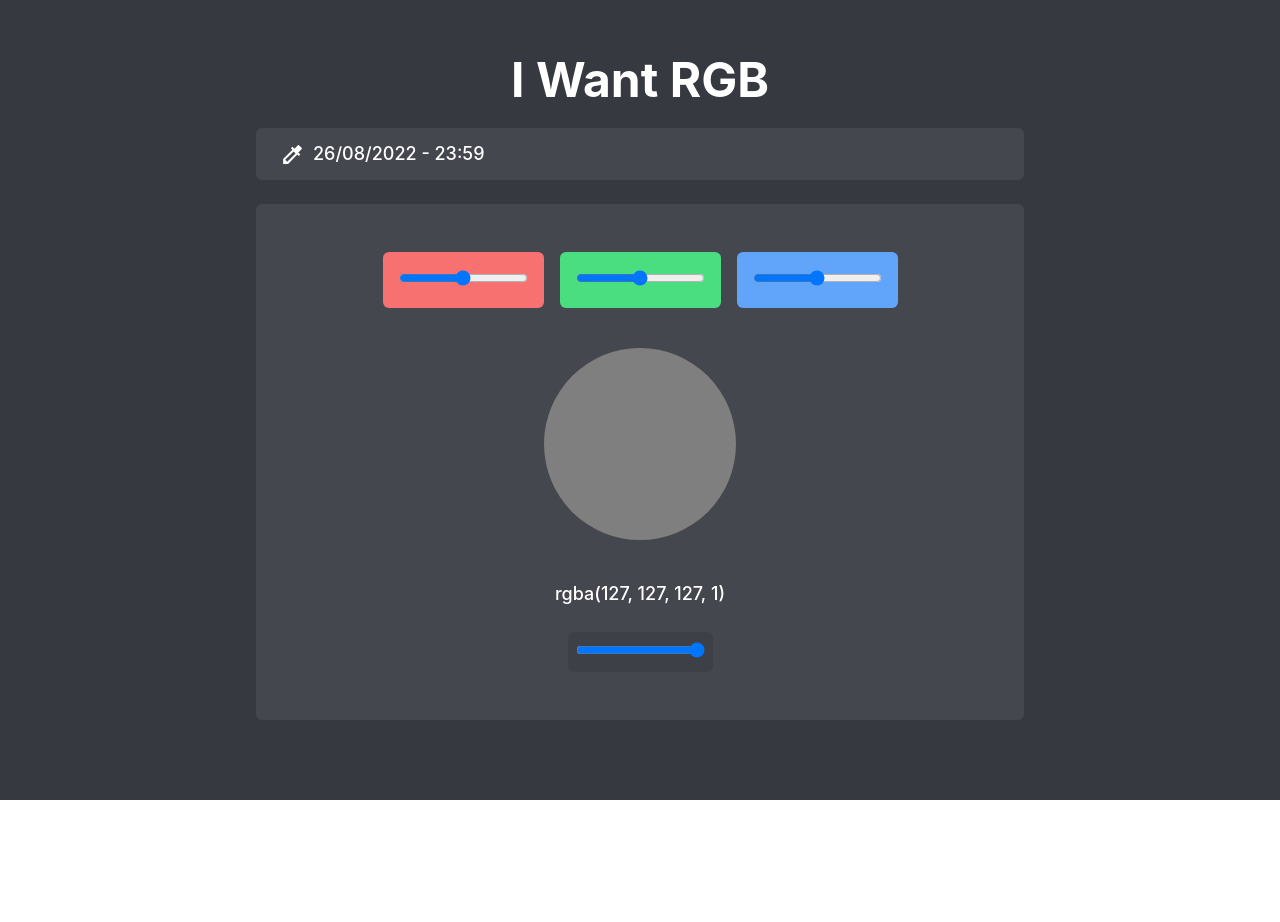
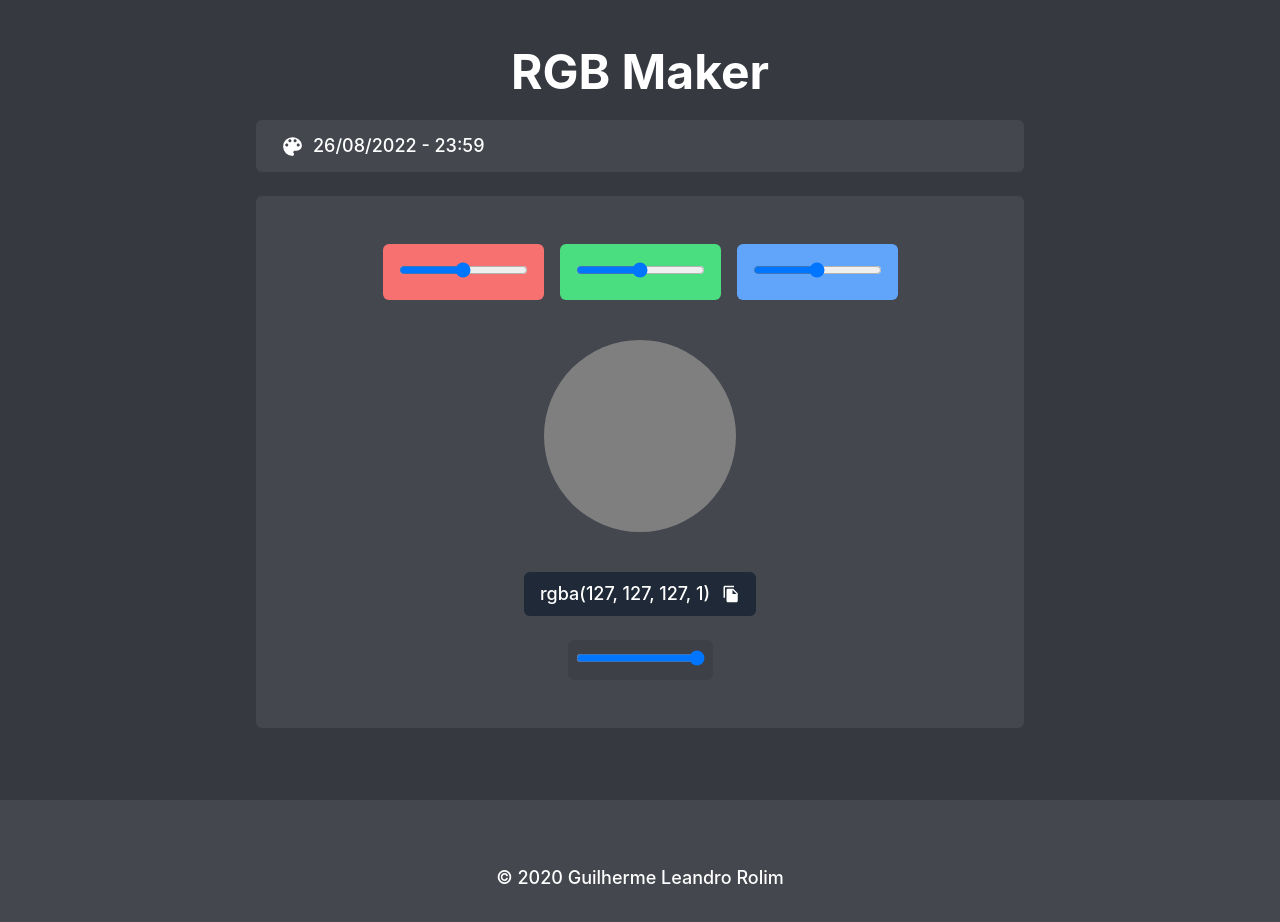
Before and after one commit to guirdy/rgb-maker, a Next.js app: page / in a window 1280 px wide. Shown: the top 922 px of the page. Before the commit the page ends 800 px from the top, so only its background shows below. Built offline with nearby package versions, Linux system fonts and the light colour scheme.

Commit message:
feat: rgba component

```diff
--- /dev/null
+++ b/components/RGBAGenerator.tsx
@@ -0,0 +1,132 @@
+// React
+import { FunctionComponent, useState } from 'react';
+
+// Libs
+import { IoMdColorFilter } from 'react-icons/io';
+import { MdFileCopy } from 'react-icons/md';
+
+export const RGBAGenerator: FunctionComponent = () => {
+  const [red, setRed] = useState(127);
+  const [green, setGreen] = useState(127);
+  const [blue, setBlue] = useState(127);
+  const [opacity, setOpacity] = useState(100);
+
+  const copyColor = () => {
+    const color = `rgba(${red}, ${green}, ${blue}, ${opacity / 100}`;
+    window.navigator['clipboard'].writeText(color);
+  }
+
+  return (
+    <>
+      <div
+        className="
+              flex
+              flex-col
+              items-center
+              text-white
+              py-12 px-6
+              rounded-md
+              mb-6
+              bg-[#44474E]"
+      >
+        <div
+          className="
+            flex flex-wrap
+            w-full
+            gap-4
+            justify-center"
+        >
+          {/* Red bar */}
+          <div
+            className="
+              p-4
+              rounded-md
+              bg-red-400"
+          >
+            <input
+              type="range"
+              name="red"
+              min="0" max="255"
+              value={red}
+              className="cursor-pointer"
+              onChange={(e) => setRed(Number((e.target as HTMLInputElement).value))}
+            />
+          </div>
+          {/* Green bar */}
+          <div
+            className="
+              p-4
+              rounded-md
+              bg-green-400"
+          >
+            <input
+              type="range"
+              name="green"
+              min="0" max="255"
+              value={green}
+              className="cursor-pointer"
+              onChange={(e) => setGreen(Number((e.target as HTMLInputElement).value))}
+            />
+          </div>
+          {/* Blue bar */}
+          <div
+            className="
+              p-4
+              rounded-md
+              bg-blue-400"
+          >
+            <input
+              type="range"
+              name="blue"
+              min="0" max="255"
+              value={blue}
+              className="cursor-pointer"
+              onChange={(e) => setBlue(Number((e.target as HTMLInputElement).value))}
+            />
+          </div>
+        </div>
+
+        <div
+          className="my-10 sm:p-24 p-16 rounded-full"
+          style={{
+            backgroundColor: `rgba(${red}, ${green}, ${blue}, ${opacity / 100})`,
+          }}
+        />
+
+        <div
+          className="
+            flex sm:flex-row flex-col
+            justify-center items-center
+            text-lg font-medium
+            py-2 px-4
+            bg-gray-800 hover:bg-gray-900
+            transition-all
+            rounded-md cursor-pointer"
+          onClick={copyColor}
+        >
+          <p>
+            rgba({red}, {green}, {blue}, {opacity / 100})
+          </p>
+          <MdFileCopy className="ml-3" />
+        </div>
+
+        {/* Opacity bar */}
+        <div
+          className="
+            p-2 mt-6
+            bg-black bg-opacity-10
+            rounded-md"
+        >
+          <input
+            type="range"
+            name="opacity"
+            min="0" max="100"
+            value={opacity}
+            className="cursor-pointer"
+            onChange={(e) => setOpacity(Number((e.target as HTMLInputElement).value))}
+          />
+        </div>
+      </div>
+    </>
+  )
+}
--- /dev/null
+++ b/components/Wrapper.tsx
@@ -0,0 +1,18 @@
+import { FunctionComponent, ReactNode } from 'react'
+import classNames from 'classnames';
+
+type WrapperProps = {
+  children: ReactNode,
+  className?: string,
+}
+
+export const Wrapper: FunctionComponent<WrapperProps> = ({ children, className }: WrapperProps) => {
+  return (
+    <div className={classNames(
+      "flex flex-col mx-auto w-full max-w-3xl",
+      className ? className : ''
+    )}>
+      {children}
+    </div>
+  )
+}
--- a/pages/index.tsx
+++ b/pages/index.tsx
@@ -6,19 +6,16 @@ import type { NextPage } from 'next'
 import Head from 'next/head'
 
 // Libs
-import { IoMdColorFilter } from 'react-icons/io';
+import { MdColorLens } from 'react-icons/md';
 import classNames from 'classnames';
+import { Wrapper } from '../components/Wrapper';
+import { RGBAGenerator } from '../components/RGBAGenerator';
 
 const Home: NextPage = () => {
-  const [red, setRed] = useState(127);
-  const [green, setGreen] = useState(127);
-  const [blue, setBlue] = useState(127);
-  const [opacity, setOpacity] = useState(100);
-
   return (
     <>
       <Head>
-        <title>I Want RGB</title>
+        <title>RGB Maker</title>
         <meta name="description" content="Generated by Guilherme Leandro Rolim" />
         <link rel="icon" href="/favicon.ico" />
       </Head>
@@ -31,9 +28,9 @@ const Home: NextPage = () => {
           min-h-screen
           px-2 sm:py-10 py-16"
       >
-        <div className="w-full max-w-3xl">
+        <Wrapper>
           <h1 className="sm:text-5xl text-3xl text-center text-white font-bold mb-6">
-            I Want RGB
+            RGB Maker
           </h1>
           <div
             className="
@@ -46,108 +43,20 @@ const Home: NextPage = () => {
               mb-6
               bg-[#44474E]"
           >
-            <IoMdColorFilter size={25} className="sm:mr-2 sm:mb-0 mb-2" />
+            <MdColorLens size={25} className="sm:mr-2 sm:mb-0 mb-2" />
             <p className="text-lg font-medium">26/08/2022 - 23:59</p>
           </div>
-          <div
-            className="
-              flex
-              flex-col
-              items-center
-              text-white
-              py-12 px-6
-              rounded-md
-              mb-6
-              bg-[#44474E]"
-          >
-            <div
-              className="
-                flex flex-wrap
-                w-full
-                gap-4
-                justify-center"
-            >
-              {/* Red bar */}
-              <div
-                className="
-                  p-4
-                  rounded-md
-                  bg-red-400"
-              >
-                <input
-                  type="range"
-                  name="red"
-                  min="0" max="255"
-                  value={red}
-                  className="cursor-pointer"
-                  onChange={(e) => setRed(Number((e.target as HTMLInputElement).value))}
-                />
-              </div>
-              {/* Green bar */}
-              <div
-                className="
-                  p-4
-                  rounded-md
-                  bg-green-400"
-              >
-                <input
-                  type="range"
-                  name="green"
-                  min="0" max="255"
-                  value={green}
-                  className="cursor-pointer"
-                  onChange={(e) => setGreen(Number((e.target as HTMLInputElement).value))}
-                />
-              </div>
-              {/* Blue bar */}
-              <div
-                className="
-                  p-4
-                  rounded-md
-                  bg-blue-400"
-              >
-                <input
-                  type="range"
-                  name="blue"
-                  min="0" max="255"
-                  value={blue}
-                  className="cursor-pointer"
-                  onChange={(e) => setBlue(Number((e.target as HTMLInputElement).value))}
-                />
-              </div>
-            </div>
+          <RGBAGenerator />
+        </Wrapper>
+      </main>
 
-            <div
-              className="my-10 sm:p-24 p-16 rounded-full"
-              style={{
-                backgroundColor: `rgba(${red}, ${green}, ${blue}, ${opacity / 100})`,
-              }}
-            />
-
-            <p className="text-lg font-medium">
-              rgba({red}, {green}, {blue}, {opacity  / 100})
-            </p>
-
-            {/* Opacity bar */}
-            <div
-              className="
-                p-2 mt-6
-                bg-black bg-opacity-10
-                rounded-md"
-            >
-              <input
-                type="range"
-                name="opacity"
-                min="0" max="100"
-                value={opacity}
-                className="cursor-pointer"
-                onChange={(e) => setOpacity(Number((e.target as HTMLInputElement).value))}
-              />
-            </div>
-
-          </div>
-        </div>
-      </main>
+      <footer className="bg-[#44474E] px-2 py-16">
+        <Wrapper>
+          <p className="text-center text-white text-lg font-medium">
+            &copy; 2020 Guilherme Leandro Rolim
+          </p>
+        </Wrapper>
+      </footer>
     </>
   )
 }
```
